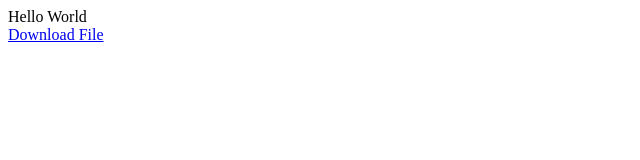
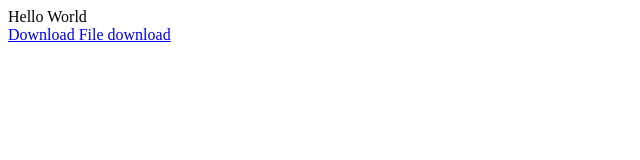
Before and after one commit to elParkerLot/elParkerLot.github.io, a plain HTML site: page index.html in a window 1280 px wide. Shown: the full height of the page, 0-640 px from the left. Drawn offline with Linux system fonts and the light colour scheme.

Commit message:
Update index.html

```diff
--- a/index.html
+++ b/index.html
@@ -1,2 +1,2 @@
 <div>Hello World</div>
-<a href="file.txt">Download File</a>
+<a href="file.txt" download="download">Download File download</a>
```
